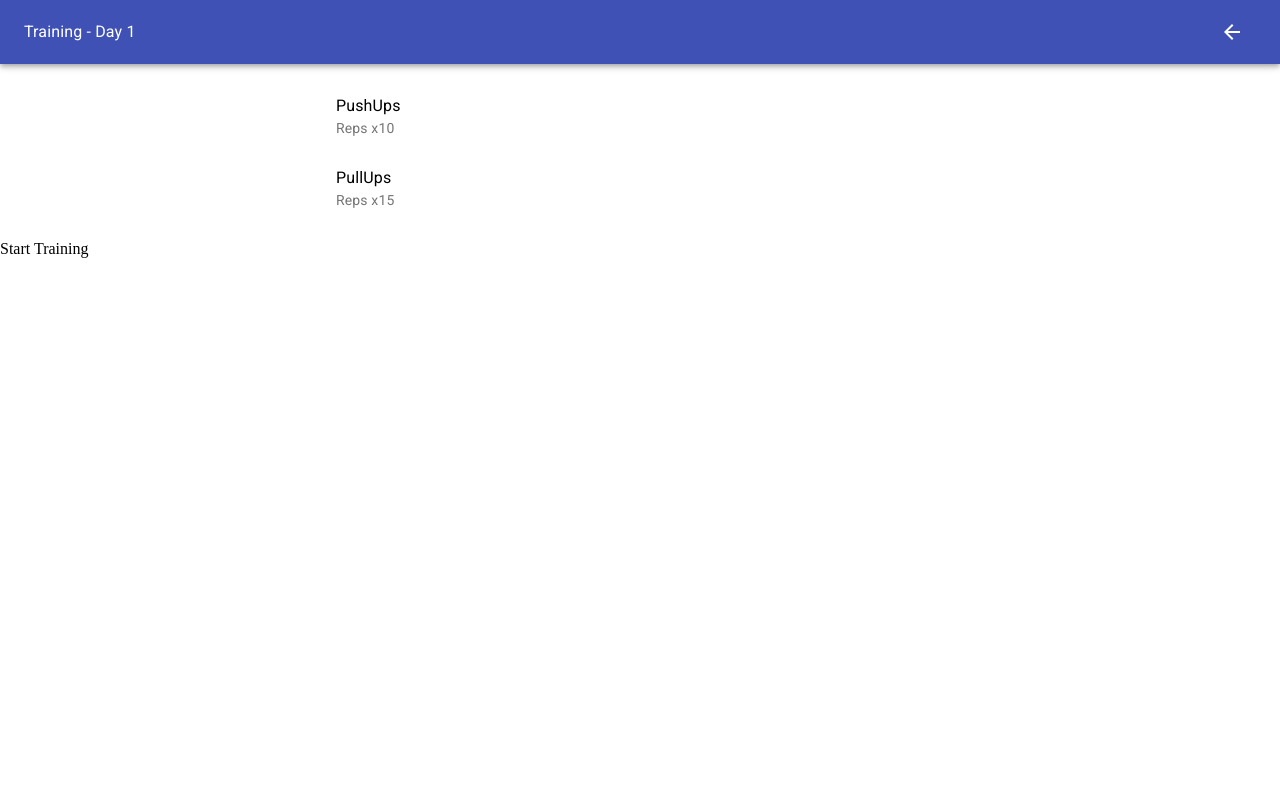
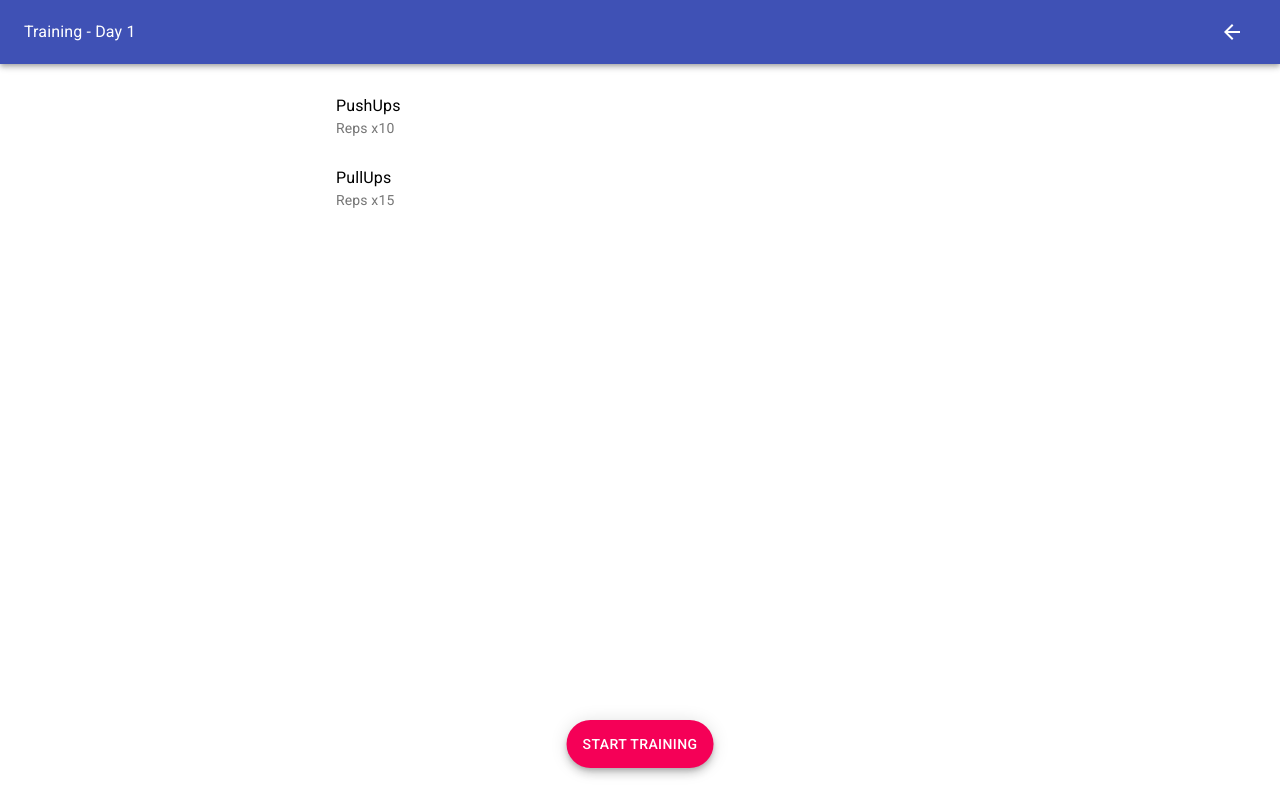
Before and after one commit to konradpardyak/fit-app, a React (Create React App) app: page /day/1 in a window 1280 px wide. Built offline with nearby package versions, Linux system fonts and the light colour scheme.

Commit message:
Style update

```diff
--- a/src/Day/Day.js
+++ b/src/Day/Day.js
@@ -3,15 +3,21 @@ import { useParams } from "react-router-dom";
 
 import DayContent from './DayContent';
 
-import { Grid, AppBar, Toolbar, Typography, IconButton } from '@material-ui/core';
+import { Grid, AppBar, Toolbar, Typography, IconButton, Fab } from '@material-ui/core';
 import ArrowBackIcon from '@material-ui/icons/ArrowBack';
 import { makeStyles } from '@material-ui/core/styles';
 
-const useStyles = makeStyles({
+const useStyles = makeStyles((theme) => ({
   headerStyle: {
     flex: 1
+  },
+  buttonStyle: {
+    position: "fixed",
+    bottom: theme.spacing(4),
+    left: "50%",
+    transform: "translateX(-50%)"
   }
-});
+}));
 
 const Day = () => {
   const {id} = useParams();
@@ -35,10 +41,9 @@ const Day = () => {
           <DayContent />
         </Grid>
       </Grid>
-
-      <div onClick={() => history.push(`/training/${id}`)}>
-        Start Training
-      </div>
+      <Fab className={classes.buttonStyle} variant="extended" color="secondary" onClick={() => history.push(`/training/${id}`)}>
+        Start training
+      </Fab>
     </Grid>
   );
 }
--- a/src/Menu/DayCard.js
+++ b/src/Menu/DayCard.js
@@ -1,22 +1,12 @@
 import { useHistory } from 'react-router-dom';
 
 import { Button, Typography } from '@material-ui/core';
-import { makeStyles } from '@material-ui/core/styles';
-
-const useStyles = makeStyles({
-  buttonStyle: props => {
-    return {
-      color: props.isFinished && "red"
-    }
-  }
-});
 
 const DayCard = (props) => {
-  const {id} = props;
+  const {id, isFinished} = props;
   let history = useHistory();
-  const classes = useStyles(props);
   return (
-    <Button className={classes.buttonStyle} variant="outlined" color="default" fullWidth onClick={() => history.push(`/day/${id}`)}>
+    <Button variant="outlined" color={ isFinished ? "secondary" : "default"} fullWidth onClick={() => history.push(`/day/${id}`)}>
       <Typography>Day {id}</Typography>
     </Button>
   );
--- a/src/Menu/MenuContent.js
+++ b/src/Menu/MenuContent.js
@@ -5,11 +5,12 @@ import DayCard from './DayCard';
 import { Grid } from '@material-ui/core';
 import { makeStyles } from '@material-ui/core/styles';
 
-const useStyles = makeStyles({
+const useStyles = makeStyles((theme) => ({
   contentStyle: {
-    padding: "8px 0 8px 0"
+    paddingTop: theme.spacing(2),
+    paddingBottom: theme.spacing(9)
   }
-});
+}));
 
 const MenuContent = () => {
   const plan = useSelector((state) => state.plan.plan);
```
